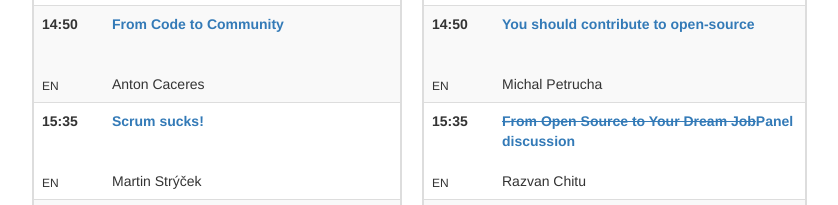
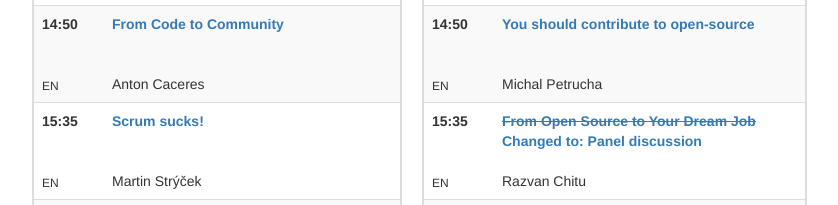
Before and after one commit to pyconsk/2017.pycon.sk, a plain HTML site: page schedule/2017-03-11/index.html in a window 1280 px wide. Shown: the part 1227-1432 px from the top of the page, without its empty margins (33-871 px from the left). Drawn offline with nearby package versions, Linux system fonts and the light colour scheme; a script that the page names is missing.

Commit message:
Updated talk title

```diff
--- a/schedule/2017-03-11/index.html
+++ b/schedule/2017-03-11/index.html
@@ -652,7 +652,7 @@ helped make Python the language – and community – that it is today.">The Bal
 
                 <div class="talk" data-duration="30" data-abstract="Open Source projects are, among others, a great way to show just how good of a hacker you are. However, when looking for a job, just listing your contributions on your resume might not be enough.
 
-This presentation will give you an idea of how you can turn your open source contributions into a strong job application. You will see how even the most trivial fixes can reflect passion, dedication and skill. It&#39;s based on my experience of applying to 3 &quot;big&quot; companies and landing a job offer with each of them, with open source being my strongest asset during the process."><s>From Open Source to Your Dream Job</s>Panel discussion</div>
+This presentation will give you an idea of how you can turn your open source contributions into a strong job application. You will see how even the most trivial fixes can reflect passion, dedication and skill. It&#39;s based on my experience of applying to 3 &quot;big&quot; companies and landing a job offer with each of them, with open source being my strongest asset during the process."><s>From Open Source to Your Dream Job</s> Changed to: Panel discussion</div>
                 <div class="speaker" data-id="razvan-chitu">
                   Razvan Chitu
                 </div>
```
